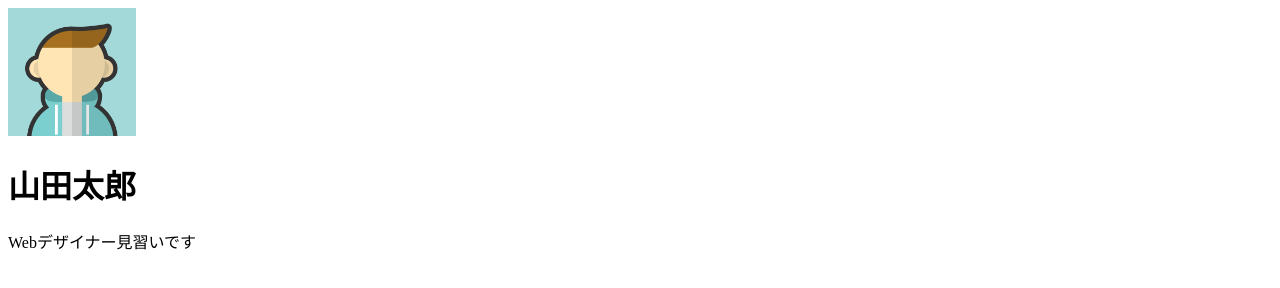
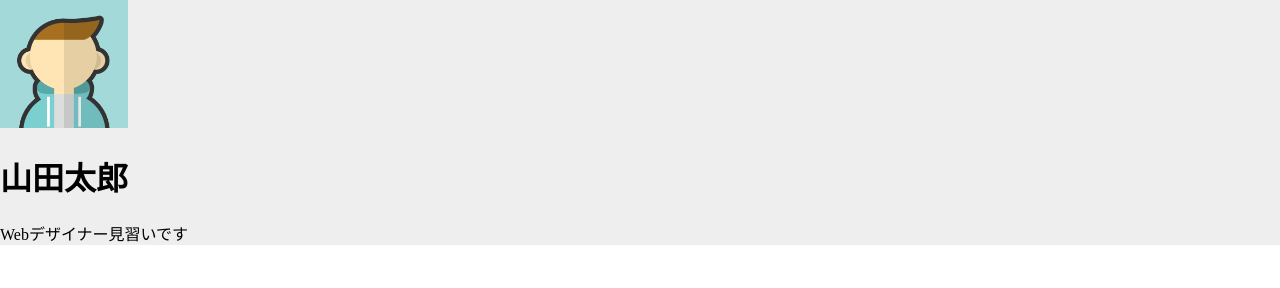
Before and after one commit to umedanaoyuki/copy-coding1, a plain HTML site: page index.html in a window 1280 px wide. Drawn offline with Linux system fonts and the light colour scheme.

Commit message:
カラーコード

```diff
--- a/index.html
+++ b/index.html
@@ -13,10 +13,10 @@
     <img src="yamada.png" alt="太郎のアイコン" width="128" height="128">
     <h1>山田太郎</h1>
     <p>Webデザイナー見習いです</p>
+  </header>
 
+  <main></main>
 
-  </header>
-  <main></main>
   <footer></footer>
 </body>
 </html>
--- a/style.css
+++ b/style.css
@@ -1 +1,9 @@
 @charset "utf-8";
+
+body {
+  margin: 0;
+}
+
+header {
+  background: #eee;
+}
```
